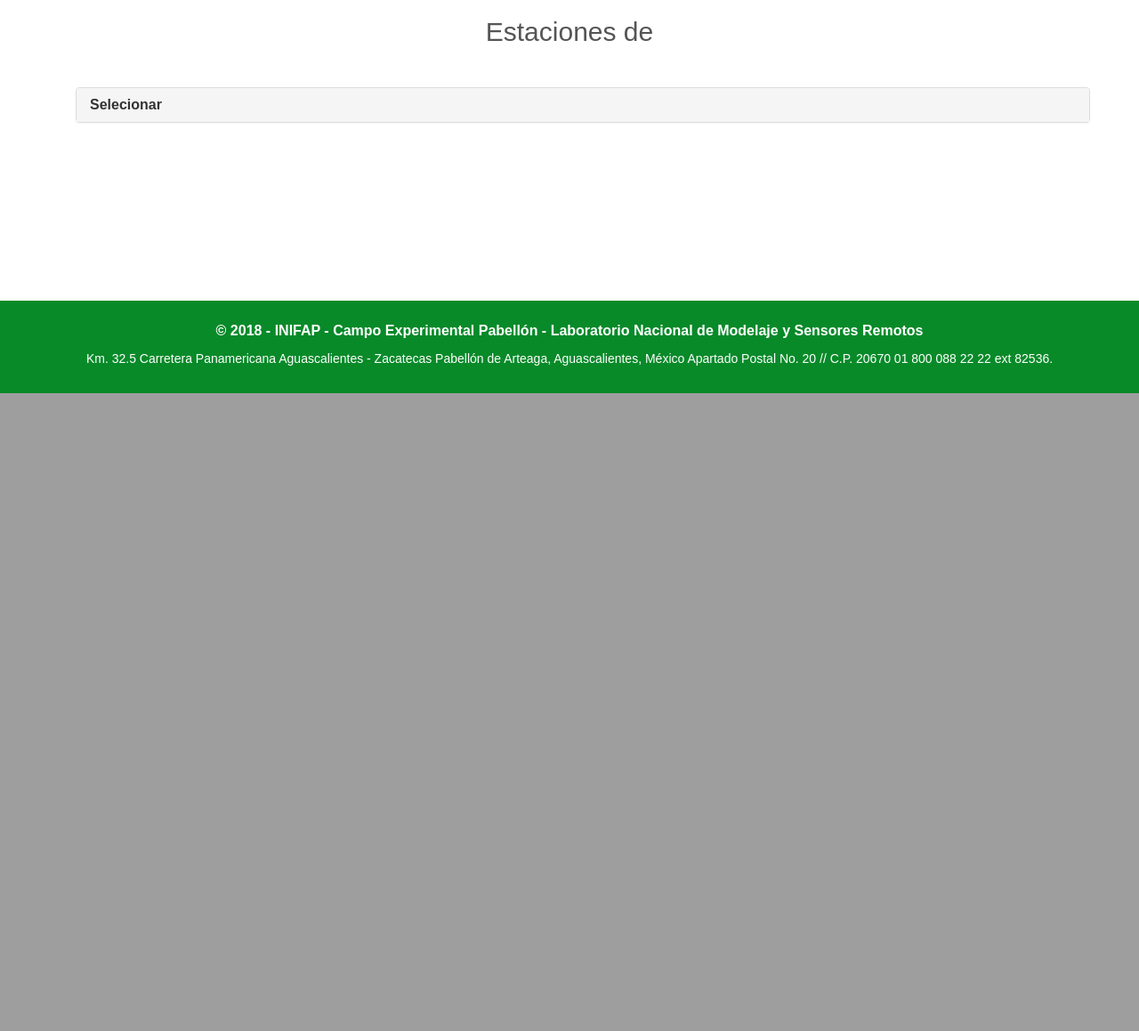
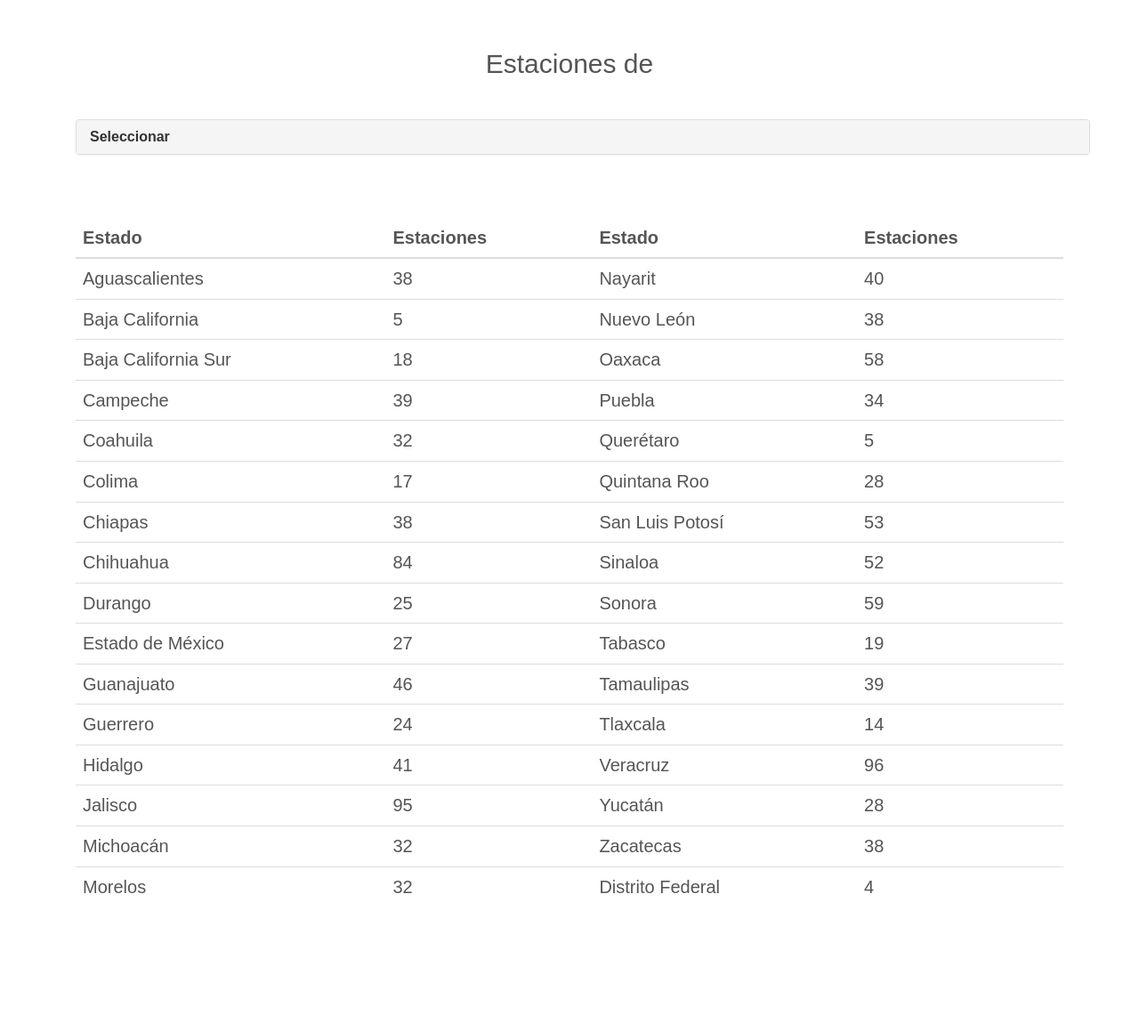
Before and after one commit to jorgemauricio/proyecto_utna_2018, a Flask app: template templates/estacion.html in a window 1280 px wide. Shown: the part 867-2026 px from the top of the page at 89% size. Before the commit the page ends 1309 px from the top, so only its background shows below. Run offline with Flask 2, Linux system fonts and the light colour scheme; the template is opened without the code that fills it, so the values that code supplies are empty; some libraries are stand-ins or nearby versions.

Commit message:
Avance casi final

```diff
--- a/application.py
+++ b/application.py
@@ -8,6 +8,14 @@
 from api import claves
 app = Flask(__name__)
 
+#Excepciones
+@app.errorhandler(500)
+def internal_error(error):
+    return "Estación no activa"
+
+@app.errorhandler(404)
+def not_found(error):
+    return "Error de servidor"
 
 
 @app.route('/')#Primera página Index
@@ -53,15 +61,16 @@
     h= dicc['estaciones'][0]['Humr']#Humedad relativa
     T=(9*int(t)/5)+32#Conversion de °C a °F
     #Indice de calor
-    HI = -42.379 + 2.04901523*T + 10.14333127*h - .22475541*T*h - .00683783*T*T - .05481717*h*h + .00122874*T*T*h + .00085282*T*h*h - .00000199*T*T*h*h
+    H = -42.379 + 2.04901523*T + 10.14333127*h - .22475541*T*h - .00683783*T*T - .05481717*h*h + .00122874*T*T*h + .00085282*T*h*h - .00000199*T*T*h*h
+    HI=("{0:.2f}".format(H))#Imprimir forfato corto
     #Punto de Rocío
-    Pr= ((h/100)**(1/8))*(112+0.9*t)+0.1*t-112
+    P= ((h/100)**(1/8))*(112+0.9*t)+0.1*t-112
+    Pr=("{0:.2f}".format(P))#Imprimir formato corto
     #Función Fecha
     fecha1=fecha()
 
     fechaC=time.strftime("%d/%m/%Y")
     print(fecha1,"    ",fechaC)
-    #print(df)
     print("numesta: {}  numero: {} fecha1 {}   fecha2 {}".format(estacion,numero,fecha1,fechaC))
     cons, promEp, promEt, promHumr, promRadg, promTmax, promTmed, promTmin, promVelv, promVelvMax, sumPrec, PromG =consulta1(estacion,numero,fecha1,fechaC)
     return render_template('estaciones.html',dato2=dicc,dat3=HI,pr=Pr,consuf=cons, est=numesta,Ep=promEp, Et=promEt, Humr=promHumr, Radg=promRadg, Tmax=promTmax, Tmed=promTmed, Tmin=promTmin, Velv=promVelv, VelvMax=promVelvMax, sumPrec=sumPrec, promG=PromG)
@@ -76,23 +85,32 @@
     data=json.loads(source)
     df=pd.DataFrame(data['estaciones'])
      #promedio EP
-    promEp=df['Ep'].mean()
+    pEp=df['Ep'].mean()
+    promEp=("{0:.2f}".format(pEp))
      #promedio ET
-    promEt=df['Et'].mean()
+    pEt=df['Et'].mean()
+    promEt=("{0:.2f}".format(pEt))
     #promedio Humr
-    promHumr=df['Humr'].mean()
+    pHumr=df['Humr'].mean()
+    promHumr=("{0:.2f}".format(pHumr))
     #promedio Radg
-    promRadg=df['Radg'].mean()
+    pRadg=df['Radg'].mean()
+    promRadg=("{0:.2f}".format(pRadg))
     #promedio Tmax
-    promTmax=df['Tmax'].mean()
+    pTmax=df['Tmax'].mean()
+    promTmax=("{0:.2f}".format(pTmax))
     #promedio Tmed
-    promTmed=df['Tmed'].mean()
+    pTmed=df['Tmed'].mean()
+    promTmed=("{0:.2f}".format(pTmed))
     #promedio Tmin
-    promTmin=df['Tmin'].mean()
+    pTmin=df['Tmin'].mean()
+    promTmin=("{0:.2f}".format(pTmin))
     #promedio Velv
-    promVelv=df['Velv'].mean()
+    pVelv=df['Velv'].mean()
+    promVelv=("{0:.2f}".format(pVelv))
     #promedio VelvMax
-    promVelvMax=df['VelvMax'].mean()
+    pVelvMax=df['VelvMax'].mean()
+    promVelvMax=("{0:.2f}".format(pVelvMax))
     #Suma de Precipitación
     sumPrec=df["Prec"].sum()
 
@@ -125,7 +143,8 @@
     Cu5=componenteU(v5,d5)
     Prom5=diasDir(v5,d5)
 
-    PromG= (Prom1+Prom2+Prom3+Prom4+Prom5)/5
+    PG= (Prom1+Prom2+Prom3+Prom4+Prom5)/5
+    PromG=("{0:.2f}".format(PG))
 
     return df, promEp, promEt, promHumr, promRadg, promTmax, promTmed, promTmin, promVelv, promVelvMax, sumPrec, PromG
 
@@ -139,7 +158,7 @@
     u= velv* math.sin(dirv*math.pi/180)
     return u
 
-#Promedio de direccion de dias
+#Promedio de direccion de días
 def diasDir(v,u):
     zRadians = math.atan(u / v)#atan: acontangente
     zDegrees = zRadians * (180.0 / math.pi)
--- a/templates/estacion.html
+++ b/templates/estacion.html
@@ -9,7 +9,6 @@
    <script src="https://ajax.googleapis.com/ajax/libs/jquery/1.11.3/jquery.min.js"></script>
    <script src="http://maxcdn.bootstrapcdn.com/bootstrap/3.3.5/js/bootstrap.min.js"></script>
     <title>Estaciones - LNMySR</title>
-
     <!--Estilo del cuerpo de la página-->
     <style>
     body {
@@ -55,6 +54,29 @@
     }
     </style>
 
+    <!-- Estilo del Parallax-->
+        <style>
+        body, html {
+            height: 100%;
+        }
+
+        .parallax {
+            /* Imagen */
+            background-image: url('http://www.freejpg.com.ar/asset/900/14/1441/F100010619.jpg');
+
+            opacity: 0.5;
+            filter: alpha(opacity=50);
+            /* Altura */
+            height:5%;
+
+            /* Creación de efecto Parallax */
+            background-attachment: fixed;
+            background-position: center;
+            background-repeat: no-repeat;
+            background-size: cover;
+        }
+        </style>
+
   </head>
   <body>
     <!--Etiquetas de la barra de navegación-->
@@ -63,13 +85,13 @@
           <div class="navbar-header"><!--El encabezado de la barra-->
           <a class="navbar-brand" href="http://clima.inifap.gob.mx/lnmysr/Principal/Index">LNMySR</a>
           </div>
-          <div class="collapse navbar-collapse" id="myNavbar">
+          <div class="collapse navbar-collapse" id="menú">
           <ul class="nav navbar-nav navbar-right">
             <li><a href="{{ url_for("index") }}">Regresar</a></li><!--Se redirecciona a la página Index-->
           </div>
         </div>
     </nav>
-
+</br>
     <div class="container"><!--Contenedor de la imagen INIFAP-->
       <center>
       <img src="http://clima.inifap.gob.mx/lnmysr/Content/documentos/INIFAP_Website/header_4_v2.png" class="img-responsive" width="1000" height="300">
@@ -87,7 +109,7 @@
         <div class="panel panel-default">
           <div class="panel-heading">
             <h4 class="panel-title">
-              <a data-toggle="collapse" href="#Seleccion"><b>Selecionar</b></a>
+              <a data-toggle="collapse" href="#Seleccion"><b>Seleccionar</b></a>
             </h4>
           </div>
           <!--Panel de selección de las estaciones desde Python-->
@@ -102,17 +124,131 @@
   </div>
 </div>
 </br>
+<div class="container bg-3"><!--Tabla de estaciones por estado-->
+<div class="panel-body">
+  <div class="table-responsive">
+      <table class="table table-hover">
+       <thead>
+         <tr>
+           <th>Estado</th>
+           <th>Estaciones</th>
+           <th>Estado</th>
+           <th>Estaciones</th>
+         </tr>
+       </thead>
+       <tbody>
+         <tr>
+           <td>Aguascalientes</td>
+           <td>38</td>
+           <td>Nayarit</td>
+           <td>40</td>
+         </tr>
+         <tr>
+           <td>Baja California</td>
+           <td>5</td>
+           <td>Nuevo León</td>
+           <td>38</td>
+         </tr>
+         <tr>
+           <td>Baja California Sur</td>
+           <td>18</td>
+           <td>Oaxaca</td>
+           <td>58</td>
+         </tr>
+         <tr>
+           <td>Campeche</td>
+           <td>39</td>
+           <td>Puebla</td>
+           <td>34</td>
+         </tr>
+         <tr>
+           <td>Coahuila</td>
+           <td>32</td>
+           <td>Querétaro</td>
+           <td>5</td>
+         </tr>
+         <tr>
+           <td>Colima</td>
+           <td>17</td>
+           <td>Quintana Roo</td>
+           <td>28</td>
+         </tr>
+         <tr>
+           <td>Chiapas</td>
+           <td>38</td>
+           <td>San Luis Potosí</td>
+           <td>53</td>
+         </tr>
+         <tr>
+           <td>Chihuahua</td>
+           <td>84</td>
+           <td>Sinaloa</td>
+           <td>52</td>
+         </tr>
+         <tr>
+           <td>Durango</td>
+           <td>25</td>
+           <td>Sonora</td>
+           <td>59</td>
+         </tr>
+         <tr>
+           <td>Estado de México</td>
+           <td>27</td>
+           <td>Tabasco</td>
+           <td>19</td>
+         </tr>
+         <tr>
+           <td>Guanajuato</td>
+           <td>46</td>
+           <td>Tamaulipas</td>
+           <td>39</td>
+         </tr>
+         <tr>
+           <td>Guerrero</td>
+           <td>24</td>
+           <td>Tlaxcala</td>
+           <td>14</td>
+         </tr>
+         <tr>
+           <td>Hidalgo</td>
+           <td>41</td>
+           <td>Veracruz</td>
+           <td>96</td>
+         </tr>
+         <tr>
+           <td>Jalisco</td>
+           <td>95</td>
+           <td>Yucatán</td>
+           <td>28</td>
+         </tr>
+         <tr>
+           <td>Michoacán</td>
+           <td>32</td>
+           <td>Zacatecas</td>
+           <td>38</td>
+         </tr>
+         <tr>
+           <td>Morelos</td>
+           <td>32</td>
+           <td>Distrito Federal</td>
+           <td>4</td>
+         </tr>
+       </tbody>
+     </table>
+   </div>
+ </div>
+</div>
 </br>
 </br>
 </br>
-</br>
+<div class="parallax"></div><!--Efecto Parallax-->
 <!--Contenedor con la información del INIFAP-->
 <div class="container-fluid bg-1 text-center">
-<p><strong>© 2018 - INIFAP - Campo Experimental Pabellón - Laboratorio Nacional de Modelaje y Sensores Remotos</p></strong>
-<h5>Km. 32.5 Carretera Panamericana Aguascalientes - Zacatecas
+<h5><strong>© 2018 - INIFAP - Campo Experimental Pabellón - Laboratorio Nacional de Modelaje y Sensores Remotos</h5></strong>
+<h6>Km. 32.5 Carretera Panamericana Aguascalientes - Zacatecas
 Pabellón de Arteaga, Aguascalientes, México
 Apartado Postal No. 20 // C.P. 20670
-01 800 088 22 22 ext 82536. </h5>
+01 800 088 22 22 ext 82536. </h6>
 </div>
   </body>
 </html>
```
Also changed, not shown: templates/estaciones.html (+36 -17 lines), templates/index.html (+32 -11 lines).
